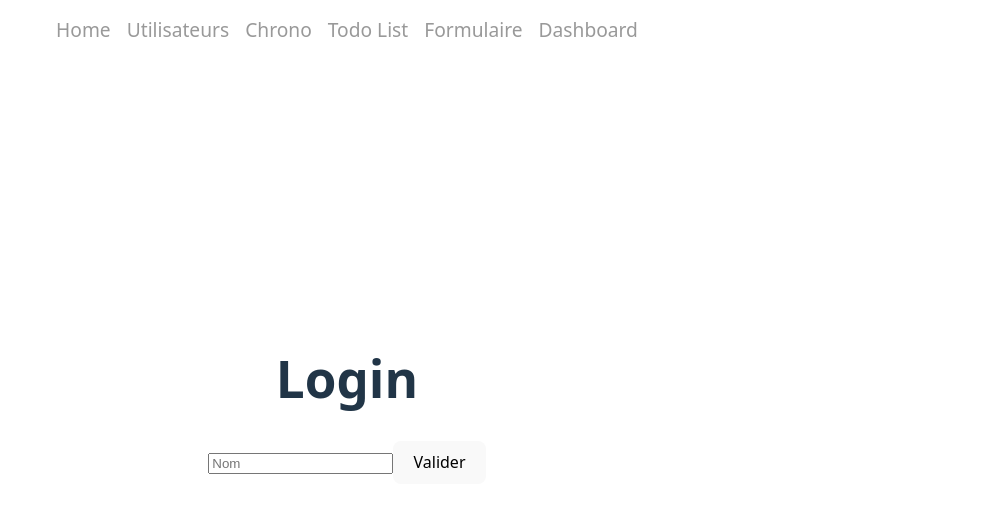
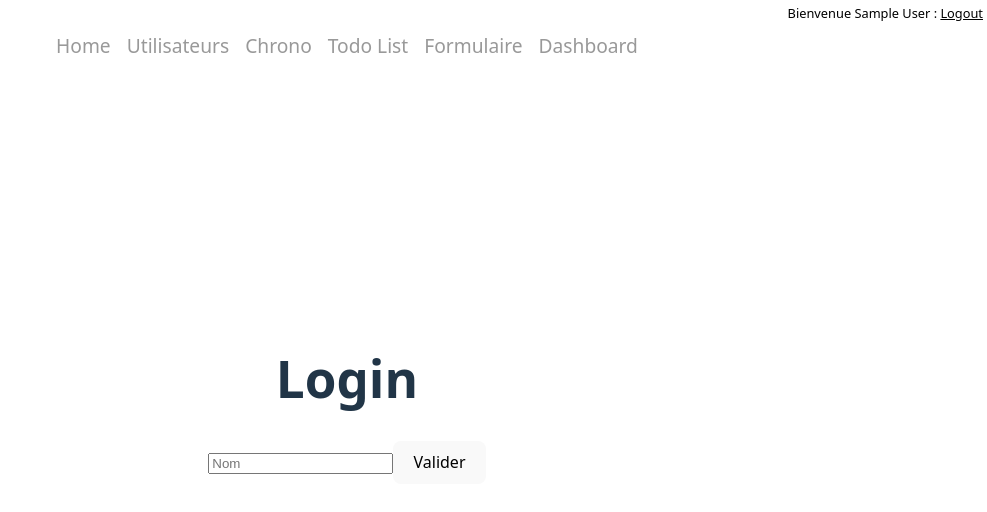
Before and after one commit to Lioperraud/react-tuto, a React (Vite) app: page /login in a window 1280 px wide. Shown: the top 512 px of the page, without its empty margins (293-1280 px from the left). Built offline with nearby package versions, Linux system fonts and the light colour scheme; sample sign-in values are in the browser's storage.

Commit message:
Ajout logout dans navbar

```diff
--- a/src/App.css
+++ b/src/App.css
@@ -14,19 +14,32 @@
   top:0;
   left:0 ;
   right:0;
-  height:40px;
+  height:60px;
   padding:16px 0;
   background-color: #fff;
   display:flex;
   justify-content: center;
+  align-items: center;
   gap:16px;
 }
 .menu a{
   color:#999;
   font-size:1.2em;
+  line-height: 1;
 }
 .menu a.active{
   color:#000;
+}
+.menu .logout{
+  position:fixed;
+  top:4px;
+  right:4px;
+  color:#000;
+  font-size: 0.8em;
+}
+.menu .logout .lien{
+  text-decoration: underline;
+  cursor: pointer;
 }
 .card{
   border:1px solid #fff;
--- a/src/components/NavBar.jsx
+++ b/src/components/NavBar.jsx
@@ -1,6 +1,9 @@
 import { NavLink } from "react-router-dom";
+import { useContext } from "react";
+import { UserContext } from "../context/UserContext";
 
 function NavBar() {
+  const { user, logout } = useContext(UserContext);
   return (
     <nav className="menu">
       <NavLink to="/">Home</NavLink>
@@ -9,6 +12,11 @@ function NavBar() {
       <NavLink to="/todolist">Todo List</NavLink>
       <NavLink to="/form">Formulaire</NavLink>
       <NavLink to="/dashboard">Dashboard</NavLink>
+      {user &&
+        <div className="logout">
+          <span>Bienvenue {user.name} : <span onClick={logout} className="lien">Logout</span></span>
+        </div>
+      }
     </nav>
   );
 }
--- a/src/pages/Dashboard.jsx
+++ b/src/pages/Dashboard.jsx
@@ -6,8 +6,7 @@ function Dashboard(){
 
     return (
         <div>
-            <h1>Bienvenue {user.name}</h1>
-            <button onClick={logout}>Logout</button>
+            <h1>Bienvenue {user.name} dans ton dashboard !</h1>
         </div>
     );
 }
```
